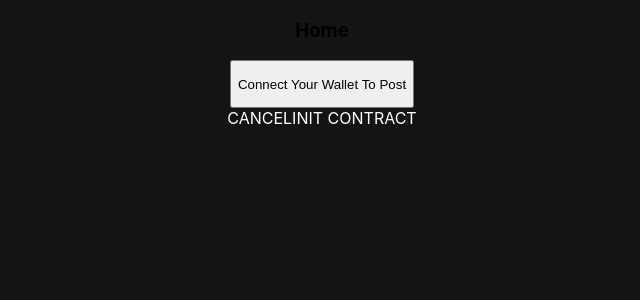
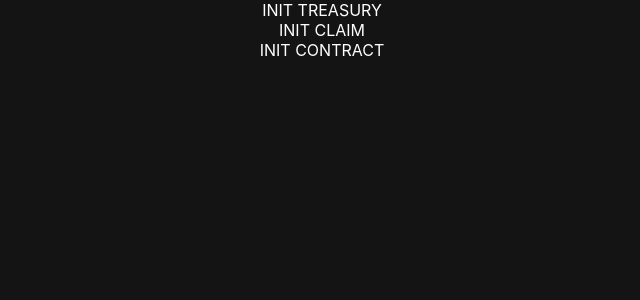
Before and after one commit to clemfournier/token-claim, a React (Create React App) app in the folder claimapp/app/: page / in a window 1280 px wide. Shown: the top 300 px of the page, without its empty margins (318-958 px from the left). Built offline with nearby package versions, Linux system fonts and the light colour scheme; what @solana/web3.js would draw is missing.

Commit message:
discriminator fix

```diff
--- a/claimapp/app/src/App.js
+++ b/claimapp/app/src/App.js
@@ -139,27 +139,34 @@ const App = () => {
     }
   }
 
-  const cancel = async() =>{ //cancel button
+  const initClaimV2 = async() =>{ //cancel button
     try {
-      const provider = getProvider()
-      const program = new Program(idl,programID,provider)
-      let seller = new PublicKey('EjvRc5HRynCfZu74QUDMs5iunHcKiSsyuKUxuNdgMFzz');
+      const provider = getProvider();
+      const program = new Program(idl,programID,provider);
+      const signer = new PublicKey(walletaddress)
+
       let escrow;
       [escrow] = await anchor.web3.PublicKey.findProgramAddress([
-        anchor.utils.bytes.utf8.encode("escrow6"),
-        seller.toBuffer()
+        anchor.utils.bytes.utf8.encode("claim"),
+        signer.toBuffer()
       ],
       program.programId);
 
-      const tx = await program.methods.cancel()
+      const tx = await program.methods.initClaim()
       .accounts({
-        claimer: new PublicKey('GvnCyJqkHBeEzrbafRtZVjBv17uaHvxXKmKtRv5Y6AwS'),
-        seller,
-        escrow: escrow,
-        escrowedXTokens: new PublicKey('5qUSjHjiaLJeJ7KrJA5NDB1igd4pMsqZ68Buw7KDsSfi'),
-        claimerXToken: new PublicKey('7vWSysD7pJomzXUK42PNoEL4cbk2LsTk3XihT8PSVBED'),
-        tokenProgram: splToken.TOKEN_PROGRAM_ID
+        signer,
+        depositor: new PublicKey('EjvRc5HRynCfZu74QUDMs5iunHcKiSsyuKUxuNdgMFzz'),
+        claimAccount: escrow,
+        treasury: new PublicKey('BqZUhaHrdBxyX8Rkqva5cmQb8nuoZztaRzpRmDZFpNt5'),
+        treasuryTokenAccount: new PublicKey('6NDDmYTC4fwJzh17Bg2dRC3WkbN2fEySc1Rkr3CLKD1F'),
+        claimerTokenAccount: new PublicKey('6Mac2LbWjvaUJXbHZ1w3Ux7mVYUDt74vsBXVvF21wwuB'),
+        claimContractAccount: new PublicKey('DygGxBaqRi5G8ZfUo8SF6CjBdjU6wvpKqJP93vcmWTXq'),
+        mint: new PublicKey('BRcKjekc3ZrJ8MbkGjMo115tseouwEzWfysESYbT24DL'),
+        tokenProgram: splToken.TOKEN_PROGRAM_ID,
+        rent: SYSVAR_RENT_PUBKEY,
+        systemProgram: anchor.web3.SystemProgram.programId
       })
+      .signers([])
       .rpc({skipPreflight: true})
 
       console.log("TxSig :: ", tx);
@@ -168,42 +175,38 @@ const App = () => {
     }
   }
 
-  const createPostFunction = async(text,hastag,position) =>{ //createPostFunction connects to the smartcontract via rpc and lib.json  to create post
-    const provider = getProvider() //checks & verify the dapp it can able to connect solana network
-    const program = new Program(idl,programID,provider) //program will communicate to solana network via rpc using lib.json as model
-    const num = new anchor.BN(position); //to pass number into the smartcontract need to convert into binary
+  const initTreasury = async() => {
+    const provider = getProvider();
+    const program = new Program(idl,programID,provider);
+
     try{
-      let x_mint = new PublicKey('CCoin6VDphET1YsAgTGsXwThEUWetGNo4WiTPhGgR6US');
-      let y_mint = new PublicKey('JDB2uz6SAPhnNsFaRMSC4s4EKLS8jBEGPueNr9z59ohw');
-      let sellers_x_token = new PublicKey('6Sta9fu8asbk2qoGj3PXeVLxXTeJD6UvJb6WGkcbV1Kz');
-      let escrowedXTokens = anchor.web3.Keypair.generate();
-      console.log("escrowedXTokens :: ", escrowedXTokens.publicKey.toString());
-      let seller = new PublicKey(walletaddress);
+      let depositor = new PublicKey(walletaddress);
+      let mint = new PublicKey('CCoin6VDphET1YsAgTGsXwThEUWetGNo4WiTPhGgR6US');
+      let depositor_token_account = new PublicKey('6Sta9fu8asbk2qoGj3PXeVLxXTeJD6UvJb6WGkcbV1Kz');
+      let treasuryTokenAccount = anchor.web3.Keypair.generate();
+
+      console.log('treasury token account', treasuryTokenAccount.publicKey.toString())
+
       let escrow;
       [escrow] = await anchor.web3.PublicKey.findProgramAddress([
-        anchor.utils.bytes.utf8.encode("escrow6"),
-        seller.toBuffer()
+        anchor.utils.bytes.utf8.encode("treasury6"),
+        depositor.toBuffer()
       ],
       program.programId);
+      const amount = new anchor.BN(10);
 
-      console.log(escrow.toString());
-
-      const x_amount = new anchor.BN(40);
-      const y_amount = new anchor.BN(10);
-
-      const tx = await program.methods.initialize(x_amount, y_amount)
+      const tx = await program.methods.initTreasury(amount)
         .accounts({
-          seller: seller,
-          xMint: x_mint,
-          yMint: y_mint,
-          sellerXToken: sellers_x_token,
-          escrow: escrow,
-          escrowedXTokens: escrowedXTokens.publicKey,
+          depositor,
+          mint,
+          depositorTokenAccount: depositor_token_account,
+          treasury: escrow,
+          treasuryTokenAccount: treasuryTokenAccount.publicKey,
           tokenProgram: splToken.TOKEN_PROGRAM_ID,
           rent: SYSVAR_RENT_PUBKEY,
           systemProgram: anchor.web3.SystemProgram.programId
         })
-        .signers([escrowedXTokens])
+        .signers([treasuryTokenAccount])
         .rpc({skipPreflight: true})
 
       console.log("TxSig :: ", tx);
@@ -212,34 +215,17 @@ const App = () => {
     }
   }
 
-  // const getPosts = async() =>{
-  //   const provider = getProvider();
-  //   const program = new Program(idl,programID,provider)
-  //   try{
-  //     setLoading(true)
-  //     Promise.all(
-  //       ((await connection.getProgramAccounts(programID)).map(async(tx,index)=>( //no need to write smartcontract to get the data, just pulling all transaction respective programID and showing to user
-  //         {
-  //         ...(await program.account.feedPostApp.fetch(tx.pubkey)),
-  //           pubkey:tx.pubkey.toString(),
-  //       }
-  //       )))
-  //   ).then(result=>{
-  //     result.sort(function(a,b){return b.position.words[0] - a.position.words[0] })
-  //     setData([...result])
-  //   })
-  //   }catch(err){
-  //     console.log(err)
-  //   }finally{
-  //     setLoading(false)
-  //   }
-  // }
-
   return (
     <div className='App'>
-      <FeedPostDesign posts={datas} createPostFunction={createPostFunction}  walletaddress={walletaddress} connect={connect} Loading={Loading} />
-      <a style={{color: 'white'}} onClick={() => cancel()}>CANCEL</a>
-      <a style={{color: 'white'}} onClick={() => initContract()}>INIT CONTRACT</a>
+      <div>
+        <a style={{color: 'white'}} onClick={() => initTreasury()}>INIT TREASURY</a>
+      </div>
+      <div>
+        <a style={{color: 'white'}} onClick={() => initClaimV2()}>INIT CLAIM</a>
+      </div>
+      <div>
+        <a style={{color: 'white'}} onClick={() => initContract()}>INIT CONTRACT</a>
+      </div>
     </div>
   );
 };
```
Also changed, not shown: 1 other file (tests, documents, lock files or other folders).
